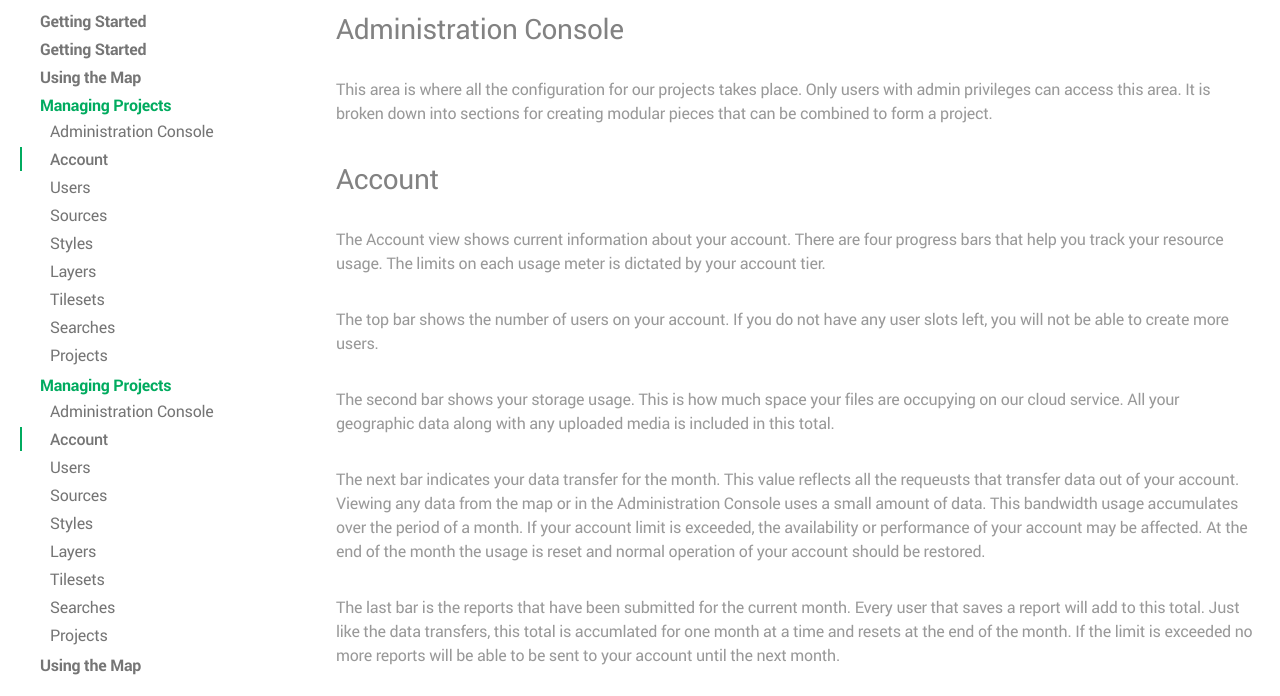
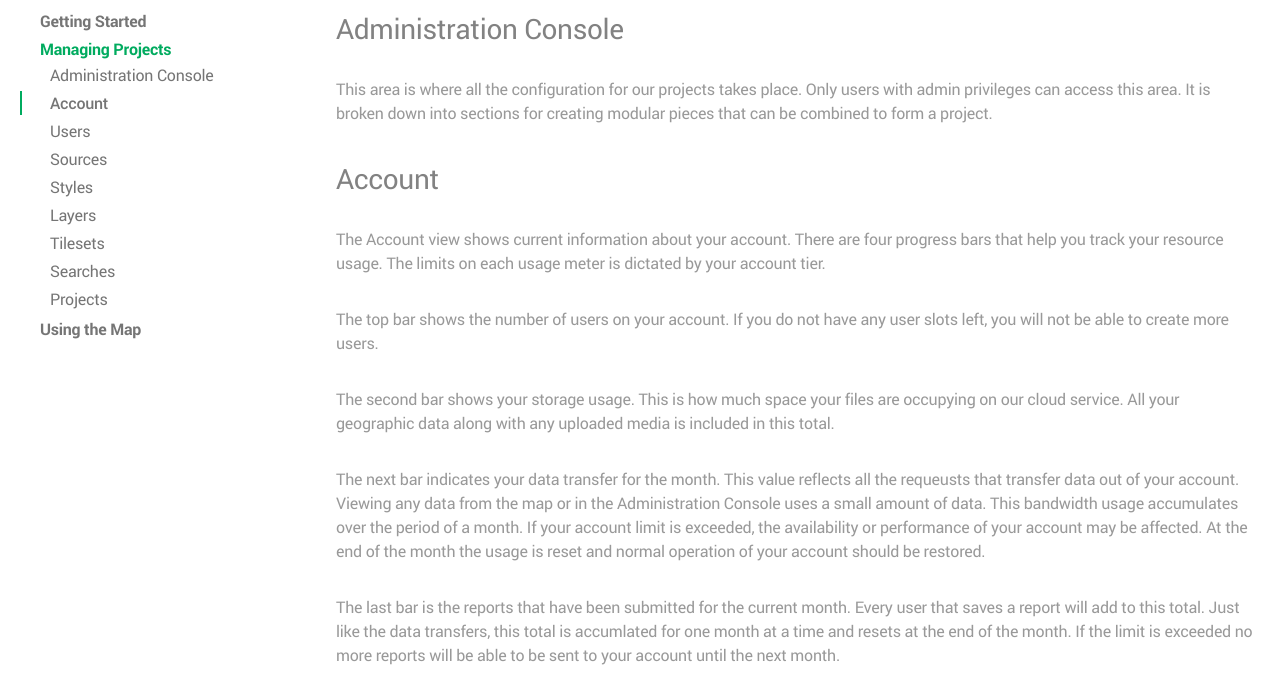
Before and after one commit to gsgo/gsgo.github.com, a plain HTML site: page docs/managing-projects/index.html in a window 1280 px wide. Shown: the part 87-783 px from the top of the page. Drawn offline with Linux system fonts and the light colour scheme.

Commit message:
fix collection duplication

```diff
--- a/docs/managing-projects/index.html
+++ b/docs/managing-projects/index.html
@@ -31,40 +31,6 @@
 
 
                                     <li><a href="/docs">Getting Started</a></li>
-
-
-
-                                    <li><a href="/docs">Getting Started</a></li>
-
-
-
-                                    <li><a href="/docs/using-the-map">Using the Map</a></li>
-
-
-
-                                    <li><a class="active" href="/docs/managing-projects">Managing Projects</a>
-                                        <ul id="sections" class="table-of-contents">
-
-                                            <li><a href="#administration-console">Administration Console</a></li>
-
-                                            <li><a href="#account">Account</a></li>
-
-                                            <li><a href="#users">Users</a></li>
-
-                                            <li><a href="#sources">Sources</a></li>
-
-                                            <li><a href="#styles">Styles</a></li>
-
-                                            <li><a href="#layers">Layers</a></li>
-
-                                            <li><a href="#tilesets">Tilesets</a></li>
-
-                                            <li><a href="#searches">Searches</a></li>
-
-                                            <li><a href="#projects">Projects</a></li>
-
-                                        </ul>
-                                    </li>
 
 
 
```
Also changed, not shown: docs/index.html (+0 -34 lines), docs/using-the-map/index.html (+0 -30 lines).
